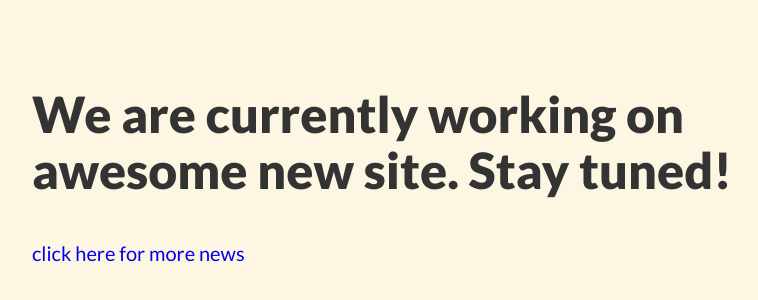
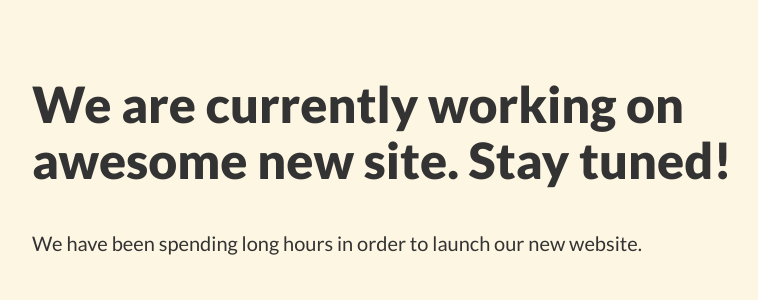
Before and after one commit to ammbrtech/remune.io, a plain HTML site: page index.html in a window 1280 px wide. Shown: the part 204-504 px from the top of the page, without its empty margins (224-982 px from the left). Drawn offline with Linux system fonts and the light colour scheme.

Commit message:
Update index.html

```diff
--- a/index.html
+++ b/index.html
@@ -18,9 +18,7 @@
 <body>
   <article class="centered">
     <h1>We are currently working on awesome new site. Stay tuned!</h1>
-    <div>
-      <a href="https://remune.io">click here for more news</a>
-    </div>
+    <p>We have been spending long hours in order to launch our new website.</p>
   </article>
 </body>
 </html>
```
